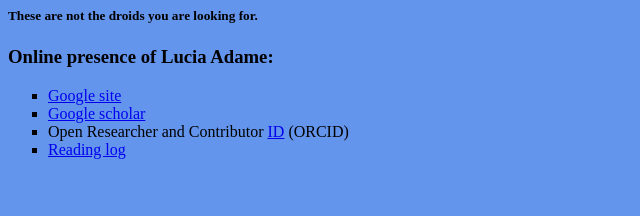
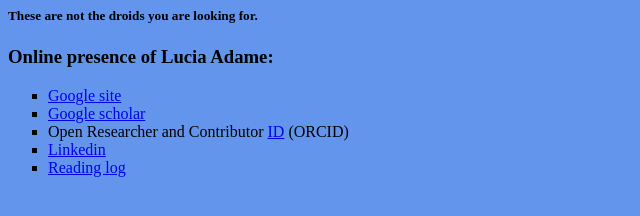
Before and after one commit to luciaadame/2016EJ, a plain HTML site: page index.html in a window 1280 px wide. Shown: the whole page, without its empty margins (0-640 px from the left). Drawn offline with Linux system fonts and the light colour scheme.

Commit message:
Update index.html

```diff
--- a/index.html
+++ b/index.html
@@ -11,6 +11,7 @@
 </li>
   <li><a href="https://scholar.google.com.mx/citations?user=Ofh35yAAAAAJ" target="_blank">Google scholar</a> </li>
   <li>Open Researcher and Contributor <a href="http://orcid.org/0000-0002-6328-6099" target="_blank">ID</a> (ORCID)</li>
+  <li><a href="https://www.linkedin.com/in/lucia-adame/" target="_blank"> Linkedin </a></li>
   <li><a href="https://lectoradepapeles.wordpress.com" target="_blank"> Reading log </a></li>
 
 </ul>
```
